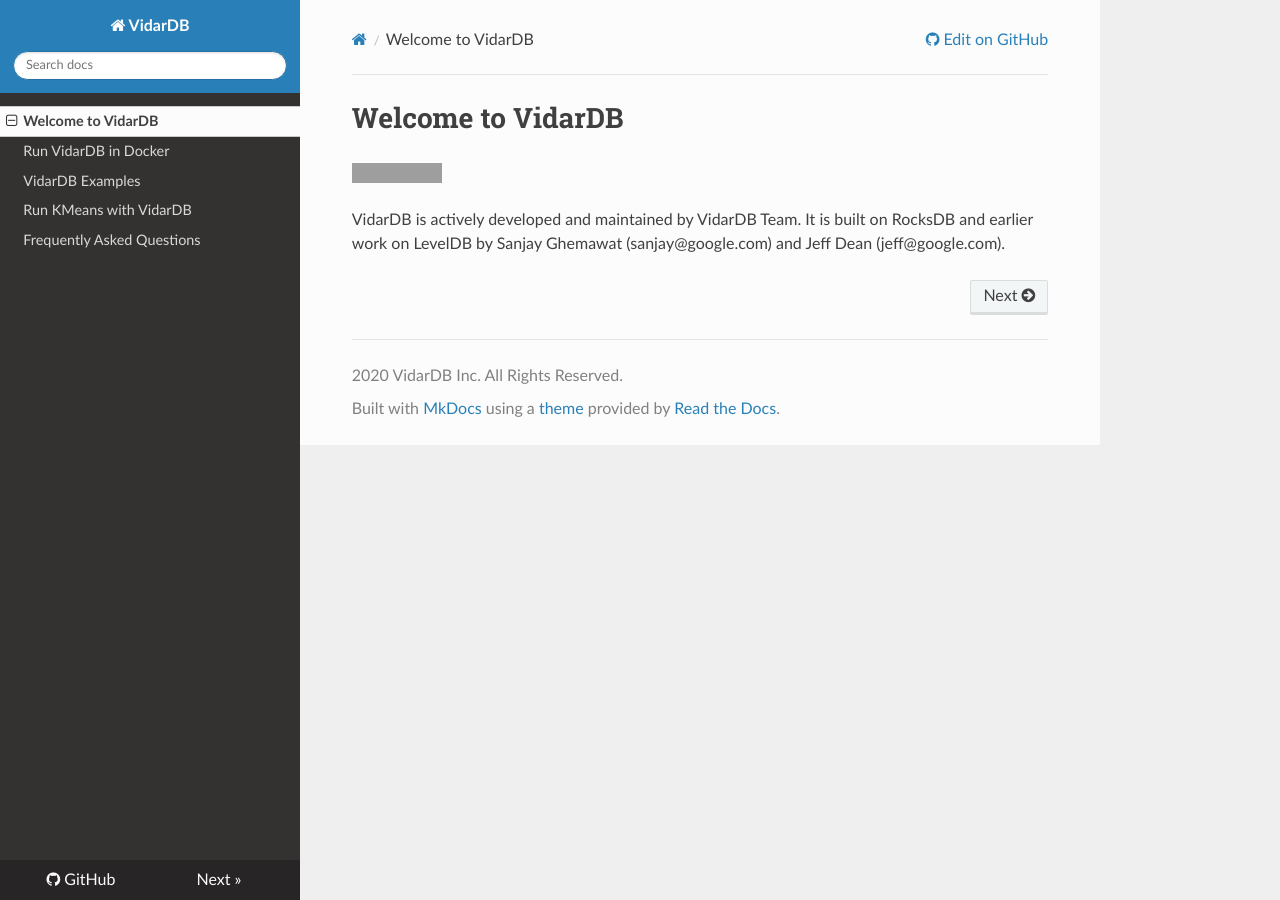
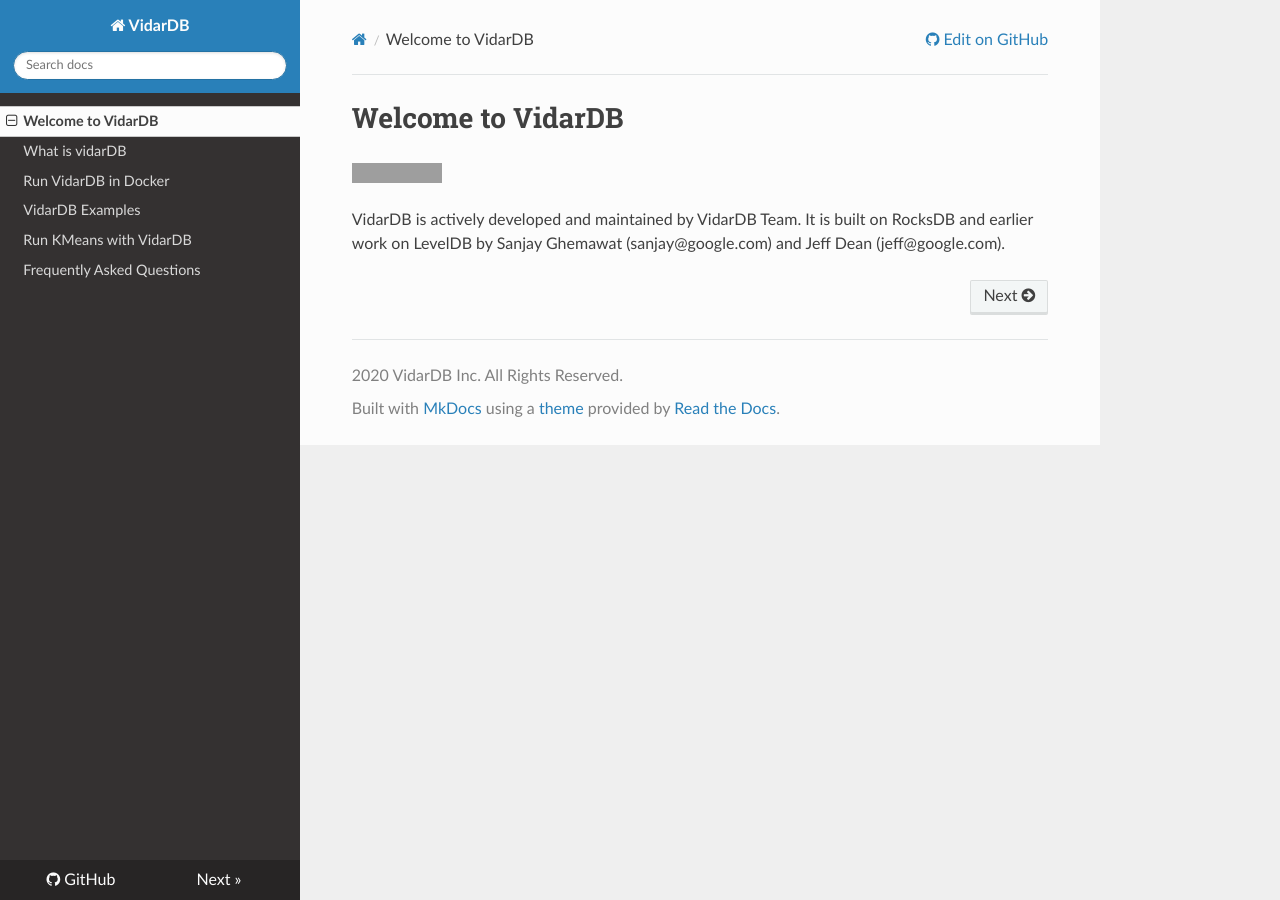
Before and after one commit to vidardb/docs, an MkDocs documentation site: the page built from docs/index.md, in a window 1280 px wide. Built offline with MkDocs 1.6.1, drawn with Linux system fonts in a browser that asks for light colours; nearby versions of some CDN libraries; grey boxes are pictures that could not be loaded.

Commit message:
Add new page: what is vidarDB

```diff
--- a/mkdocs.yml
+++ b/mkdocs.yml
@@ -6,6 +6,7 @@
 copyright: 2020 VidarDB Inc. All Rights Reserved.
 nav:
     - 'Welcome to VidarDB': 'index.md'
+    - 'What is vidarDB': 'what_it_vidarDB.md'
     - 'Run VidarDB in Docker': 'run_vidarDB_in_docker.md'
     - 'VidarDB Examples': 'example.md'
     - 'Run KMeans with VidarDB': 'run_kmeans_with_vidarDB.md'
```
Also changed, not shown: docs/what_is_vidarDB.md (added).
